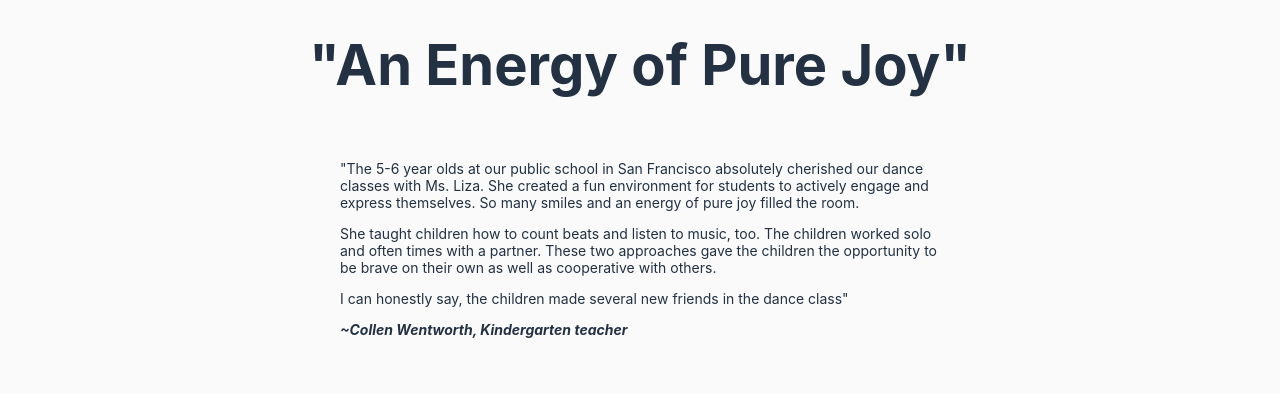
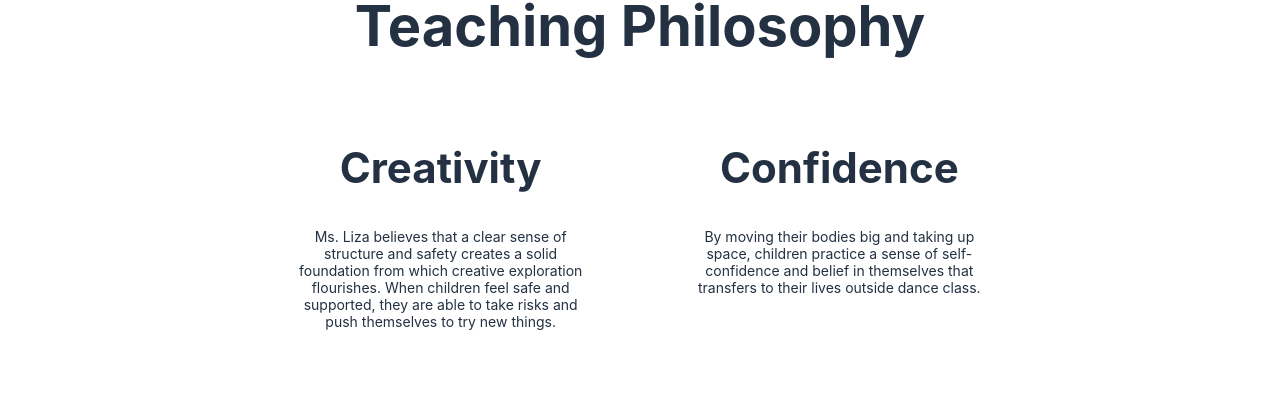
Before and after one commit to JamesODonoghue/liza-kroeschell, a React (Create React App) app: page /#/ in a window 1280 px wide. Shown: the part 1821-2215 px from the top of the page. Built offline with nearby package versions, Linux system fonts and the light colour scheme.

Commit message:
style updates to the experience section.

```diff
--- a/src/components/App/App.css
+++ b/src/components/App/App.css
@@ -83,11 +83,11 @@ section {
 }
 
 h1 {
-    font-size: 4rem;
+    font-size: 3rem;
 }
 
 h2 {
-    font-size: 2rem;
+    font-size: 2.25rem;
     font-weight: 700;
 }
 
@@ -245,7 +245,7 @@ footer {
     }
 
     h2 {
-        font-size: 4rem;
+        font-size: 3rem;
     }
 
     .navbar {
--- a/src/components/Experience/styles.css
+++ b/src/components/Experience/styles.css
@@ -1,7 +1,20 @@
 .experience li {
     list-style: none;
+    padding: 1rem;
+    margin: 1rem;
+    background-color: #f5f5f5;
+    border-radius: 5px;
+    font-size: 1.25rem;
+    color: #0071fb;
+}
+
+.experience {
+    max-width: 1200px;
+    margin: auto;
 }
 
 .experience ul {
     padding: 0;
+    display: flex;
+    flex-wrap: wrap;
 }
--- a/src/components/Landing/styles.css
+++ b/src/components/Landing/styles.css
@@ -71,16 +71,17 @@ img {
 
 .teaching-philosophy .content {
     display: flex;
-    max-width: 1000px;
+    min-width: 70%;
     margin: auto;
     flex-wrap: wrap;
-    justify-content: center;
+    justify-content: space-evenly;
 }
 
 .teaching-philosophy {
     display: flex;
     flex-direction: column;
     align-items: center;
+    padding: 8rem 0;
 }
 
 .teaching-philosophy div {
@@ -110,6 +111,7 @@ section.blue {
     margin: 0;
     color: #fff;
     height: 100%;
+    padding: 8rem 0;
 }
 
 .bio-grid {
@@ -147,20 +149,21 @@ section.blue {
     text-align: center;
 }
 
-@media (min-width: 1066px) {
+@media (min-width: 600px) {
     .landing {
         padding-top: 10rem;
-        padding-left: 10rem;
         align-items: flex-start;
     }
 
     .landing h1 {
         font-size: 7rem;
     }
+}
 
+@media (min-width: 1066px) {
     .zoom-section {
         max-width: 600px;
-        margin: 15rem auto;
+        margin: auto;
     }
 
     .bio {
@@ -171,13 +174,6 @@ section.blue {
     .album {
         display: flex;
         flex-direction: column;
-    }
-    img {
-        max-width: 600px;
-    }
-
-    .photo-container {
-        flex-direction: row;
     }
 
     .photo-container img {
@@ -211,6 +207,6 @@ section.blue {
 
     .testimonials,
     .album {
-        padding: 20rem 0;
+        padding: 6rem 0;
     }
 }
--- a/src/components/Media/styles.css
+++ b/src/components/Media/styles.css
@@ -1,5 +1,5 @@
 .media {
-    padding-top: 3rem;
+    padding-top: 2rem;
 }
 
 iframe {
--- a/src/components/Navigation/Menu.css
+++ b/src/components/Navigation/Menu.css
@@ -11,8 +11,15 @@ button.hamburger:focus {
     outline-width: 0;
 }
 
-.navbar {
+.navbar.open {
+    position: fixed;
     z-index: 9;
+}
+
+.hamburger.is-active {
+    position: fixed;
+    top: 0px;
+    right: 0px;
 }
 
 @media (min-width: 600px) {
```
